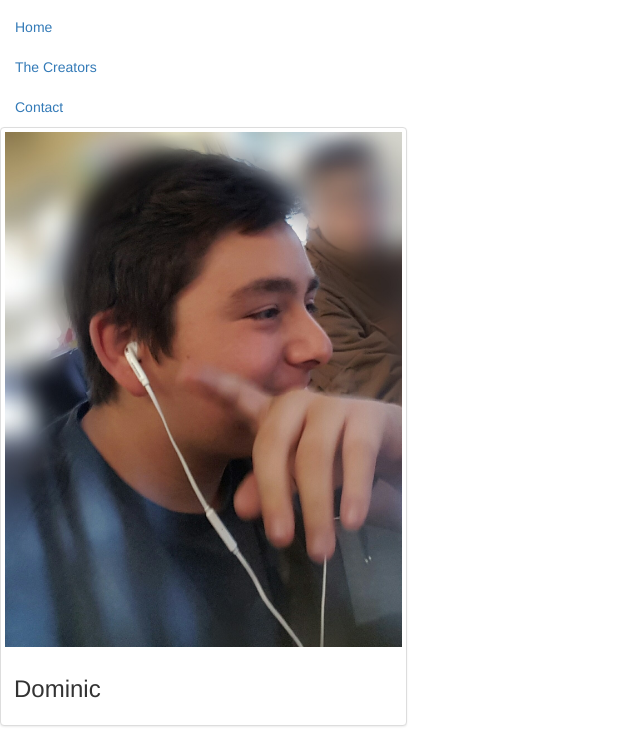
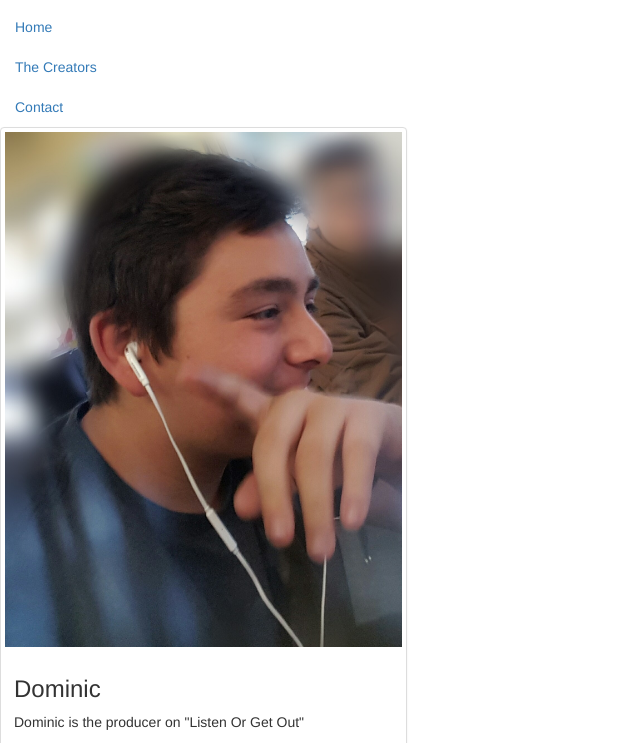
Before and after one commit to Takuachon/Spaceship-Radio, a plain HTML site: page creators.html in a window 1280 px wide. Shown: the part 49-792 px from the top of the page, without its empty margins (0-640 px from the left). Drawn offline with nearby package versions, Linux system fonts and the light colour scheme.

Commit message:
Update: Version 0.7 :goat:

```diff
--- a/creators.html
+++ b/creators.html
@@ -44,7 +44,7 @@
       <img src="Dominic.png" alt="...">
       <div class="caption">
         <h3>Dominic </h3>
-        <p> </p>
+        <p> Dominic is the producer on "Listen Or Get Out"</p>
       </div>
     </div>
   </div>
```
Also changed, not shown: index.html (+1 -1 lines).
